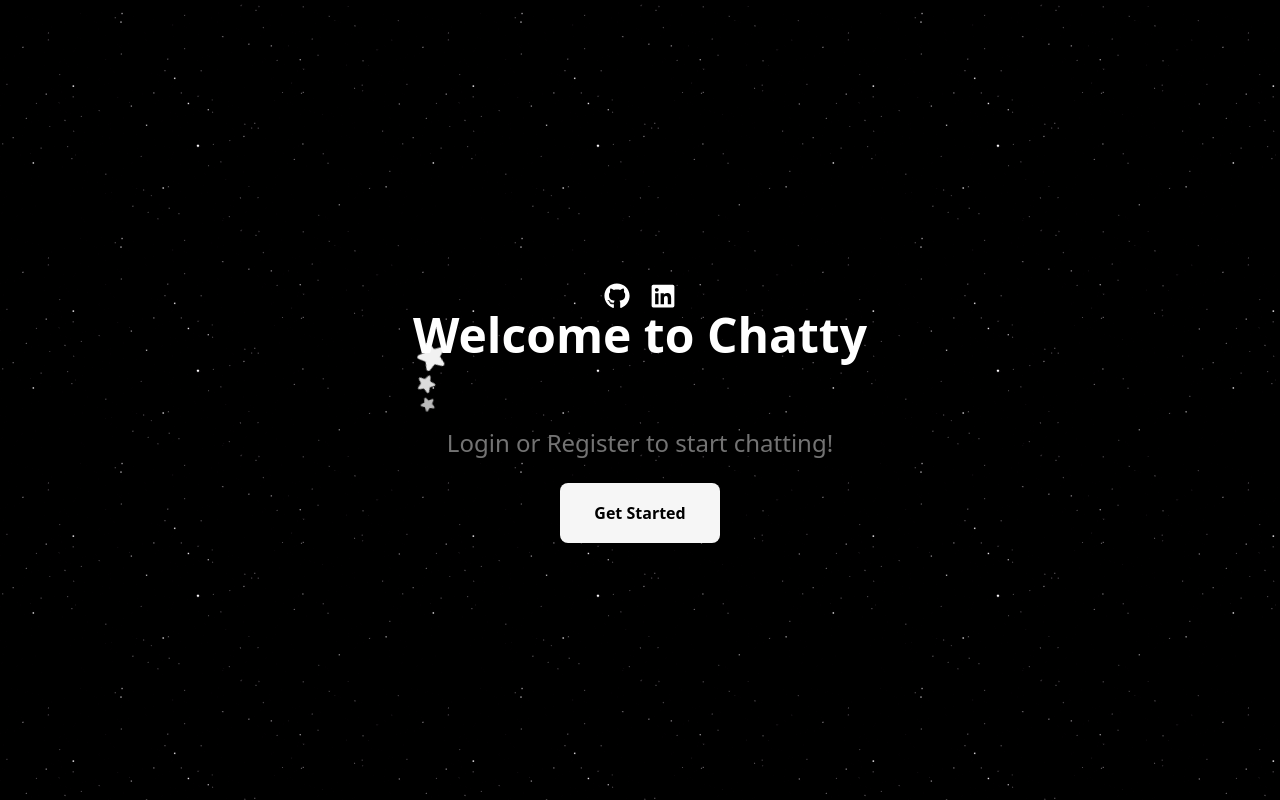
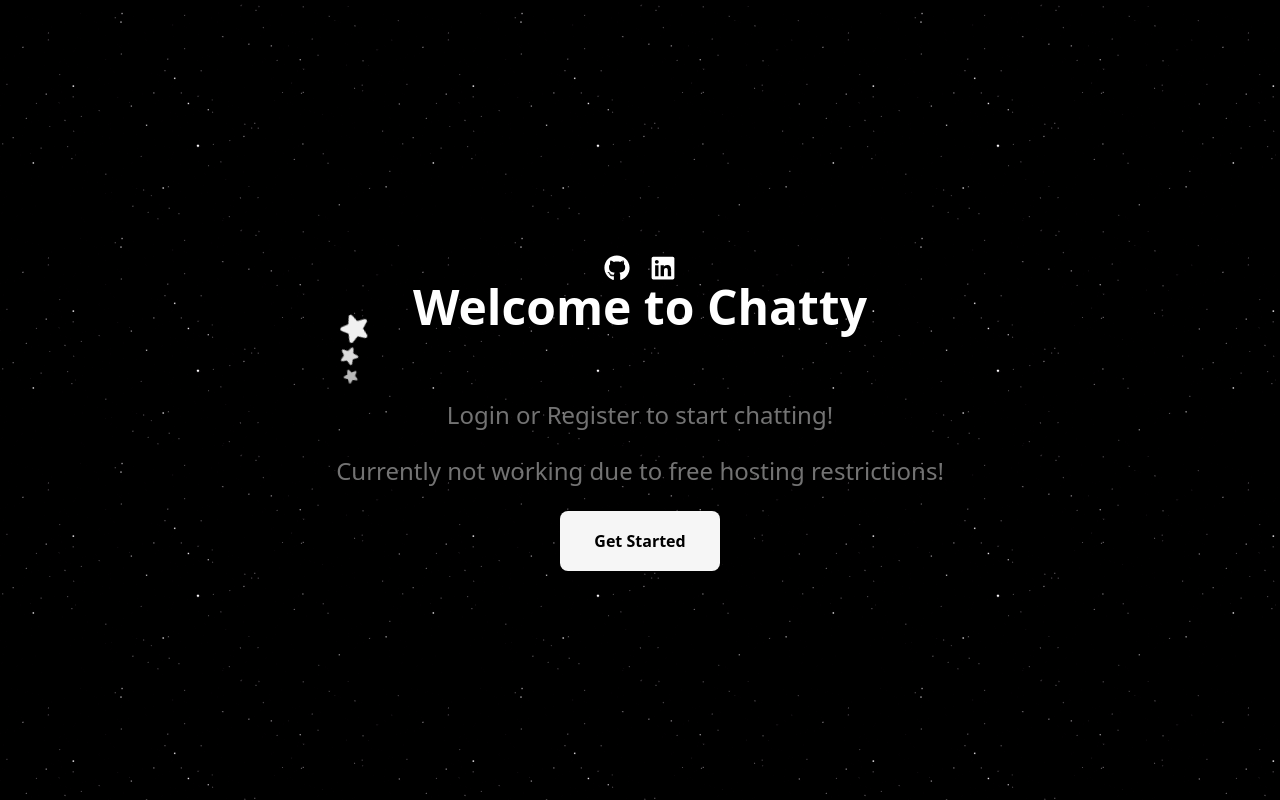
Before and after one commit to EthanGreatorex/Chatty, a React (Vite) app in the folder client/: page / in a window 1280 px wide. Built offline with nearby package versions, Linux system fonts and the light colour scheme.

Commit message:
updated home page

```diff
--- a/client/src/pages/Home.jsx
+++ b/client/src/pages/Home.jsx
@@ -34,6 +34,9 @@ export default function Home() {
           <h3 className="text-neutral-500 text-2xl mb-6">
             Login or Register to start chatting!
           </h3>{" "}
+          <h3 className="text-neutral-500 text-2xl mb-6">
+            Currently not working due to free hosting restrictions!
+          </h3>{" "}
           <button className="btn" onClick={() => setShowForm(true)}>
             Get Started
           </button>
```
